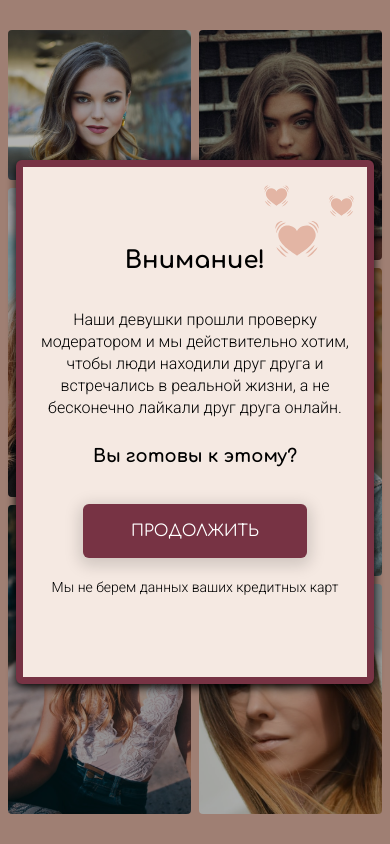
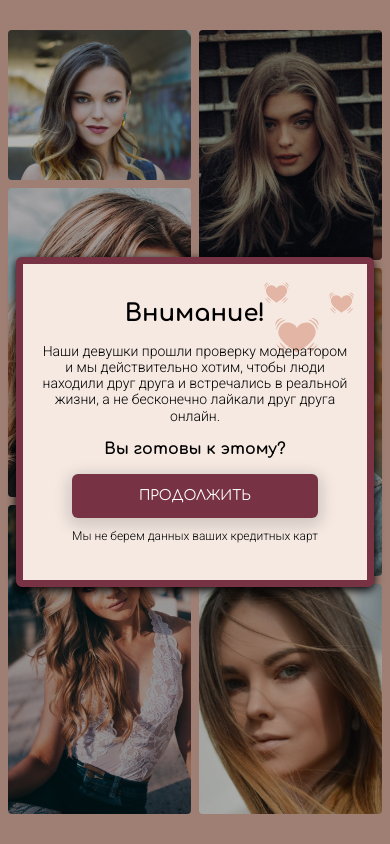
Before and after one commit to mrdimemes/meeting-website, a React (Create React App) app: page / in a window 390 px wide. Built offline with nearby package versions, Linux system fonts and the light colour scheme.

Commit message:
adaptive for QuizWelcome component

```diff
--- a/src/styles/scss/components/ModalWindow.scss
+++ b/src/styles/scss/components/ModalWindow.scss
@@ -38,14 +38,14 @@
       width: auto;
       margin-left: 35px;
       margin-right: 35px;
-      padding-left: 35px;
-      padding-right: 35px;
+      padding: 50px 35px;
+      row-gap: 25px;
     }
     @media screen and (max-width: 480px) {
       margin-left: 16px;
       margin-right: 16px;
-      padding-left: 16px;
-      padding-right: 16px;
+      padding: 36px 16px;
+      row-gap: 16px;
     }
   }
   &__massage {
--- a/src/styles/scss/components/UI/Button.scss
+++ b/src/styles/scss/components/UI/Button.scss
@@ -1,7 +1,6 @@
 @use "../../foundations/general";
 @use "../../foundations/colors";
 @use "../../foundations/mixins";
-
 
 .Button {
   @include mixins.flex-centered();
@@ -16,11 +15,17 @@
   line-height: 1.125;
   cursor: pointer;
 
+  @media screen and (max-width: 480px) {
+    font-size: 1.4em;
+    min-height: 44px;
+  }
+
   &_theme_main {
     border: 0;
     background-color: colors.$interact-color;
     color: white;
   }
+
   &_theme_additional {
     border: 1px solid colors.$interact-color;
     background-color: colors.$additional-color;
--- a/src/styles/scss/components/quiz/QuizWelcome.scss
+++ b/src/styles/scss/components/quiz/QuizWelcome.scss
@@ -1,20 +1,42 @@
 .quiz-welcome {
   &__massage {
     margin-bottom: 25px;
+    @media screen and (max-width: 768px) {
+      margin-bottom: 25px;
+    }
+    @media screen and (max-width: 480px) {
+      margin-bottom: 16px;
+    }
   }
+
   &__question {
     font-family: "Comfortaa", cursive;
     font-weight: 700;
     font-size: 1.8em;
+    @media screen and (max-width: 768px) {
+      font-size: 1.6em;
+    }
   }
+
   &__button {
     margin-left: auto;
     margin-right: auto;
     width: 224px;
     margin-bottom: 20px;
+    @media screen and (max-width: 768px) {
+      margin-bottom: 16px;
+    }
+    @media screen and (max-width: 480px) {
+      margin-bottom: 12px;
+      width: 100%;
+    }
   }
+
   &__warning {
     font-weight: 300;
     font-size: 1.4em;
+    @media screen and (max-width: 480px) {
+      font-size: 1.2em;
+    }
   }
 }
--- a/src/styles/scss/foundations/_general.scss
+++ b/src/styles/scss/foundations/_general.scss
@@ -14,19 +14,33 @@ h2 {
 
 h1 {
   font-size: 3.6em;
+  @media screen and (max-width: 1024px) {
+    font-size: 3.2em;
+  }
+  @media screen and (max-width: 768px) {
+    font-size: 2.8em;
+  }
   @media screen and (max-width: 480px) {
     font-size: 2.4em;
   }
 }
+
 h2 {
   font-size: 1.8em;
   font-weight: 400;
+  @media screen and (max-width: 480px) {
+    font-size: 1.6em;
+  }
 }
 
 p {
   font-size: 1.6em;
   line-height: 1.375;
   margin: 0;
+  @media screen and (max-width: 480px) {
+    font-size: 1.4em;
+    line-height: 1.15;
+  }
 }
 
 a {
```
